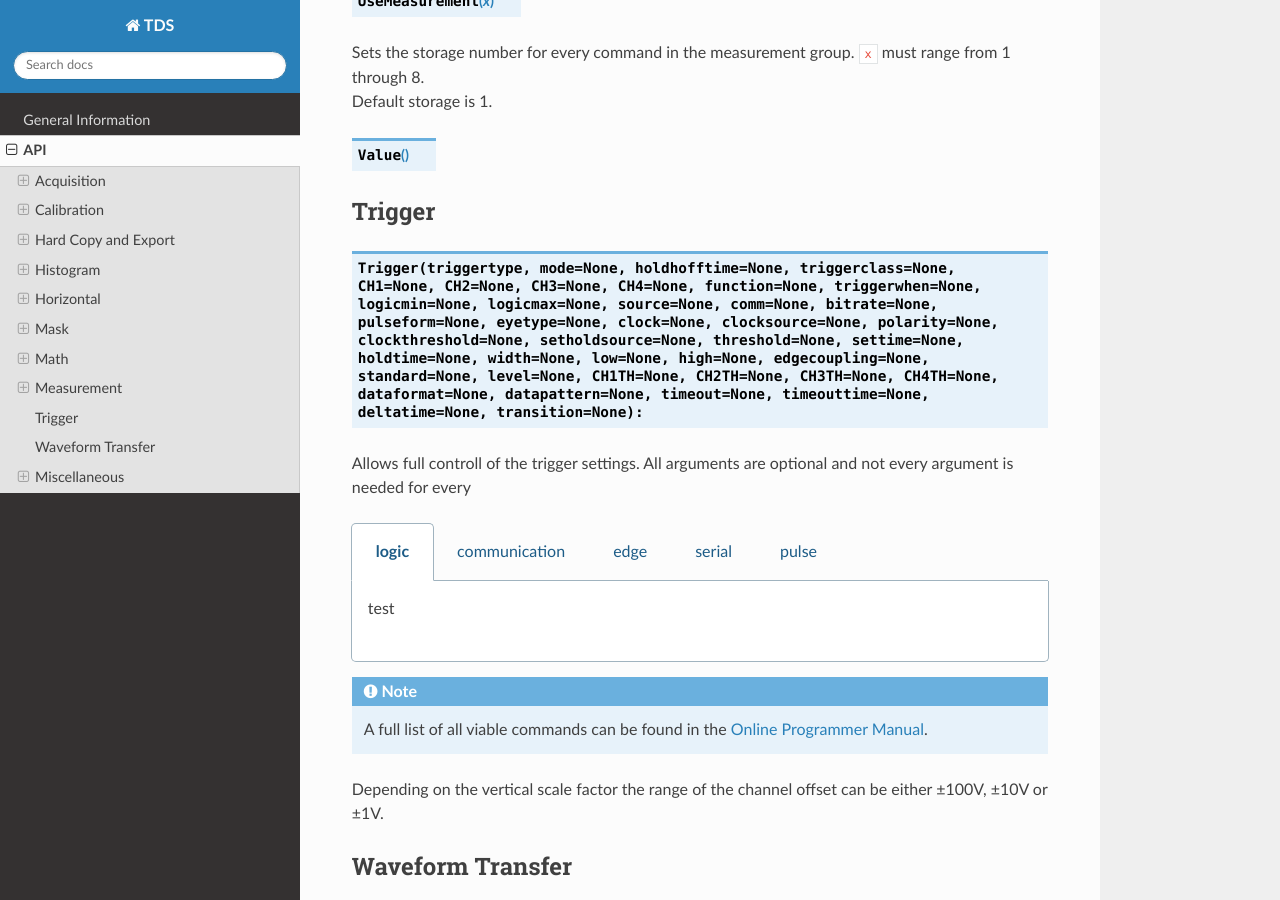
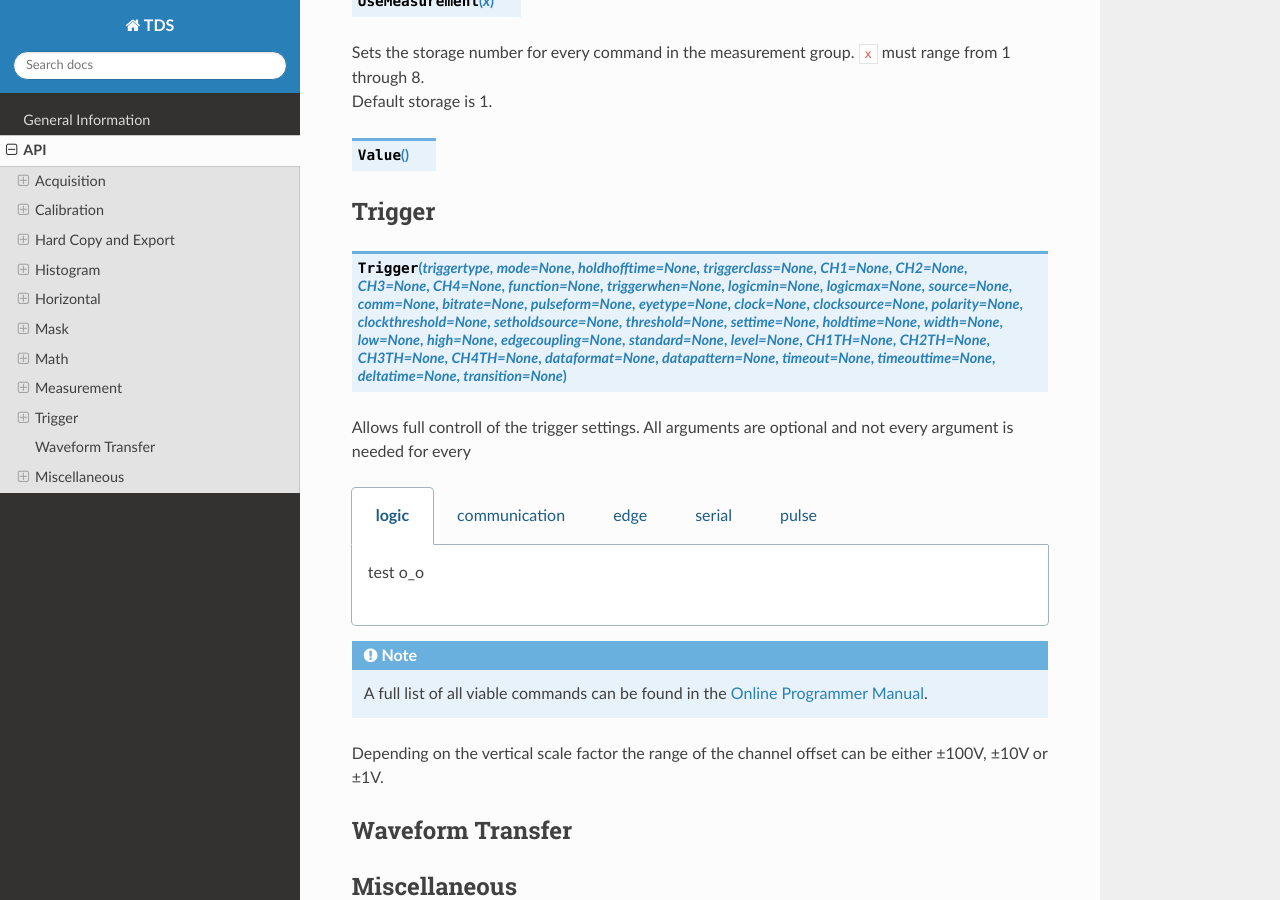
Before and after one commit to NeleWandel/TDS, a Sphinx documentation site: the page built from docs/source/API.rst, in a window 1280 px wide and 900 px high, scrolled down 13426 px. Built offline with Sphinx 7.4.7 and the Read the Docs theme 2.0.0, drawn with Linux system fonts in a browser that asks for light colours; pages that are not in the unit, such as notebooks, are missing from menus.

```diff
--- a/docs/source/API.rst
+++ b/docs/source/API.rst
@@ -313,14 +313,14 @@ Measurement
 
 Trigger
 -------
-.. method:: Trigger(triggertype, mode=None, holdhofftime=None, triggerclass=None, CH1=None, CH2=None, CH3=None, CH4=None, function=None, triggerwhen=None, logicmin=None, logicmax=None, source=None, comm=None, bitrate=None, pulseform=None, eyetype=None, clock=None, clocksource=None, polarity=None, clockthreshold=None, setholdsource=None, threshold=None, settime=None, holdtime=None, width=None, low=None, high=None, edgecoupling=None, standard=None, level=None, CH1TH=None, CH2TH=None, CH3TH=None, CH4TH=None, dataformat=None, datapattern=None, timeout=None, timeouttime=None, deltatime=None, transition=None):
+.. method:: Trigger(triggertype, mode=None, holdhofftime=None, triggerclass=None, CH1=None, CH2=None, CH3=None, CH4=None, function=None, triggerwhen=None, logicmin=None, logicmax=None, source=None, comm=None, bitrate=None, pulseform=None, eyetype=None, clock=None, clocksource=None, polarity=None, clockthreshold=None, setholdsource=None, threshold=None, settime=None, holdtime=None, width=None, low=None, high=None, edgecoupling=None, standard=None, level=None, CH1TH=None, CH2TH=None, CH3TH=None, CH4TH=None, dataformat=None, datapattern=None, timeout=None, timeouttime=None, deltatime=None, transition=None)
 
 | Allows full controll of the trigger settings. All arguments are optional and not every argument is needed for every
 .. tabs::
    .. tab:: logic
-      test
+      test o_o
    .. tab:: communication
-      test 2
+      test 2 :)
    .. tab:: edge
       hbas
    .. tab:: serial
```
